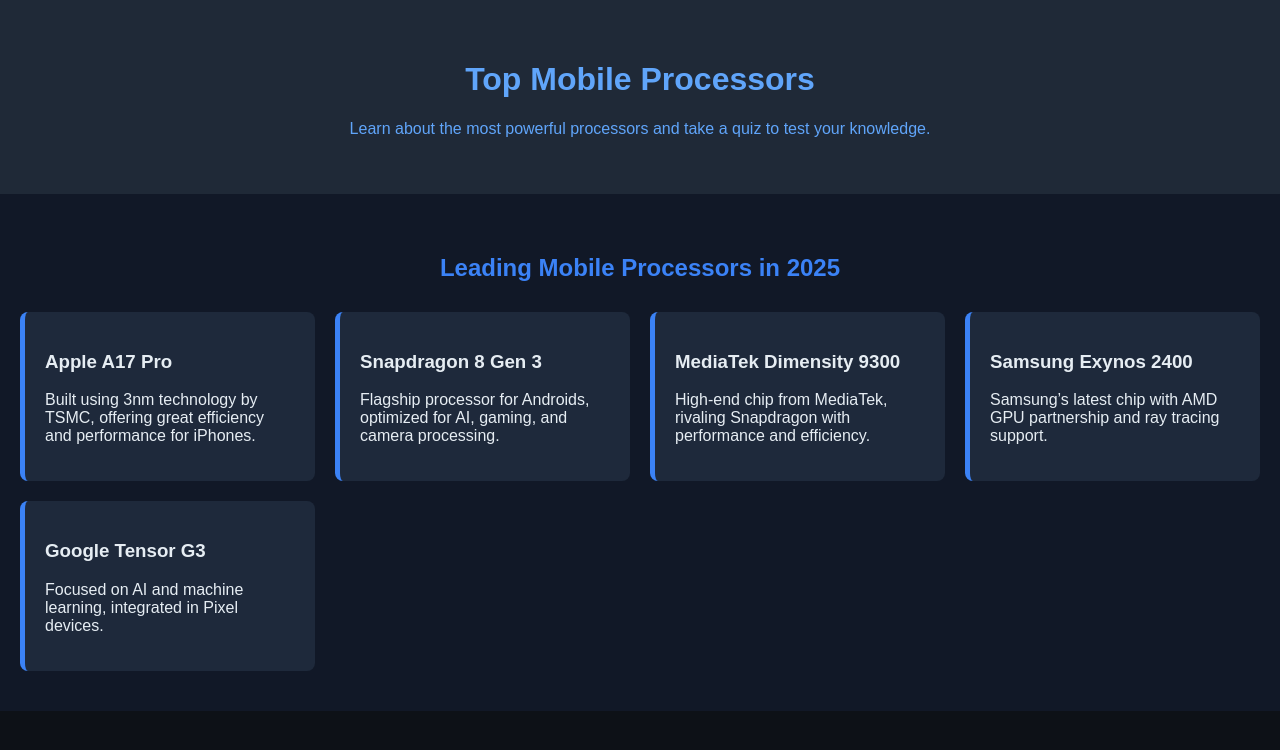
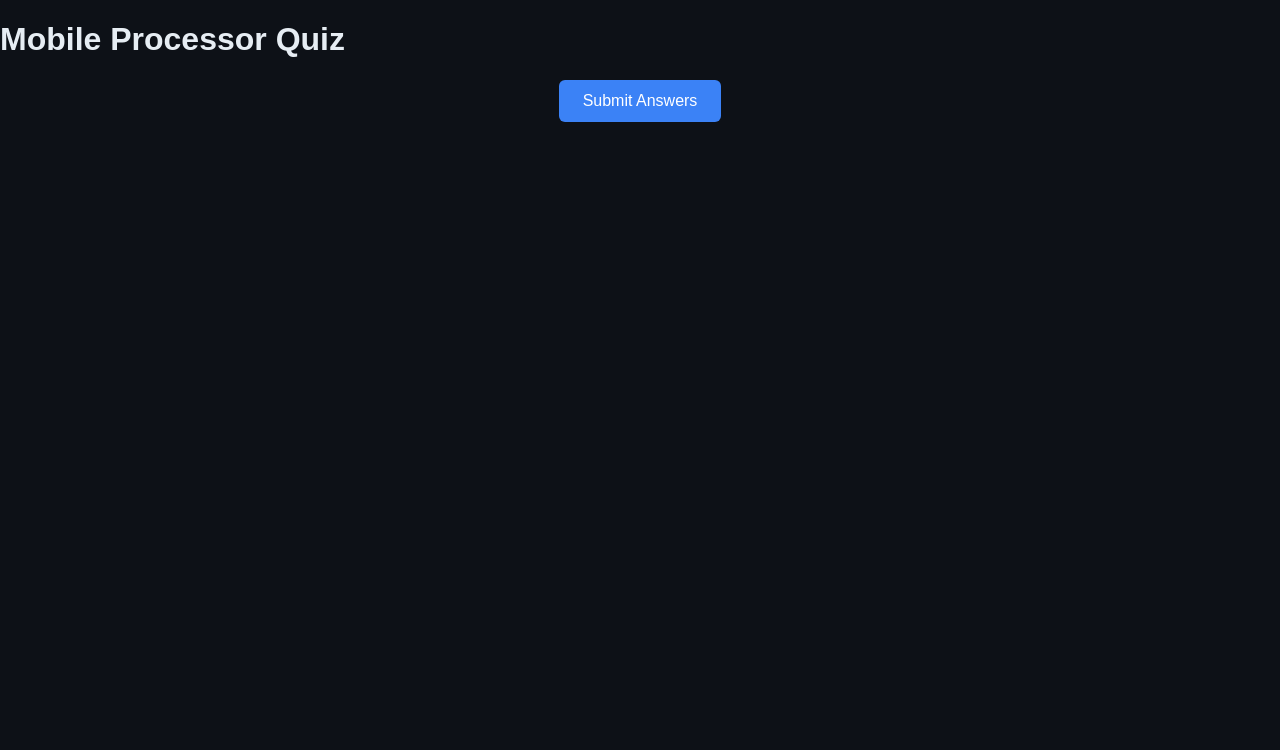
Before and after one commit to arthursostenes/Mobile-Processors, a plain HTML site: page index.html in a window 1280 px wide. Drawn offline with Linux system fonts and the light colour scheme.

Commit message:
Update index.html

```diff
--- a/index.html
+++ b/index.html
@@ -2,38 +2,18 @@
 <html lang="en">
 <head>
   <meta charset="UTF-8" />
-  <meta name="viewport" content="width=device-width, initial-scale=1.0" />
-  <title>Mobile Processors Info & Quiz</title>
+  <meta name="viewport" content="width=device-width, initial-scale=1.0"/>
+  <title>Mobile Processor Quiz</title>
   <link rel="stylesheet" href="style.css" />
 </head>
 <body>
-  <header>
-    <h1>Top Mobile Processors</h1>
-    <p>Learn about the most powerful processors and take a quiz to test your knowledge.</p>
-  </header>
+  <div class="container">
+    <h1>Mobile Processor Quiz</h1>
+    <form id="quizForm"></form>
+    <button id="submitBtn">Submit Answers</button>
+    <div id="result"></div>
+  </div>
 
-  <section class="info">
-    <h2>Leading Mobile Processors in 2025</h2>
-    <div class="cards">
-      <div class="card">
-        <h3>Apple A17 Pro</h3>
-        <p>Built using 3nm technology by TSMC, offering great efficiency and performance for iPhones.</p>
-      </div>
-      <div class="card">
-        <h3>Snapdragon 8 Gen 3</h3>
-        <p>Flagship processor for Androids, optimized for AI, gaming, and camera processing.</p>
-      </div>
-      <div class="card">
-        <h3>MediaTek Dimensity 9300</h3>
-        <p>High-end chip from MediaTek, rivaling Snapdragon with performance and efficiency.</p>
-      </div>
-      <div class="card">
-        <h3>Samsung Exynos 2400</h3>
-        <p>Samsung’s latest chip with AMD GPU partnership and ray tracing support.</p>
-      </div>
-      <div class="card">
-        <h3>Google Tensor G3</h3>
-        <p>Focused on AI and machine learning, integrated in Pixel devices.</p>
-      </div>
-    </div>
-  </section>
+  <script src="script.js"></script>
+</body>
+</html>
```
